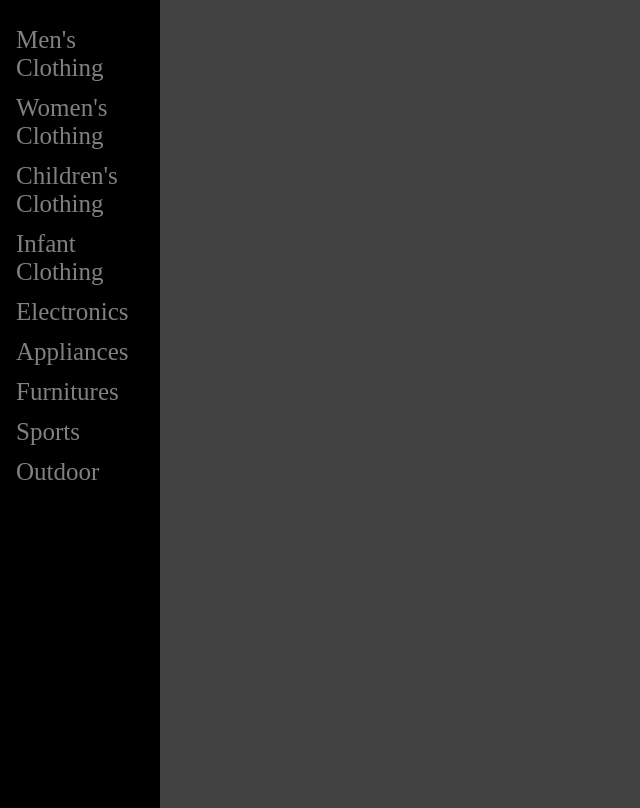
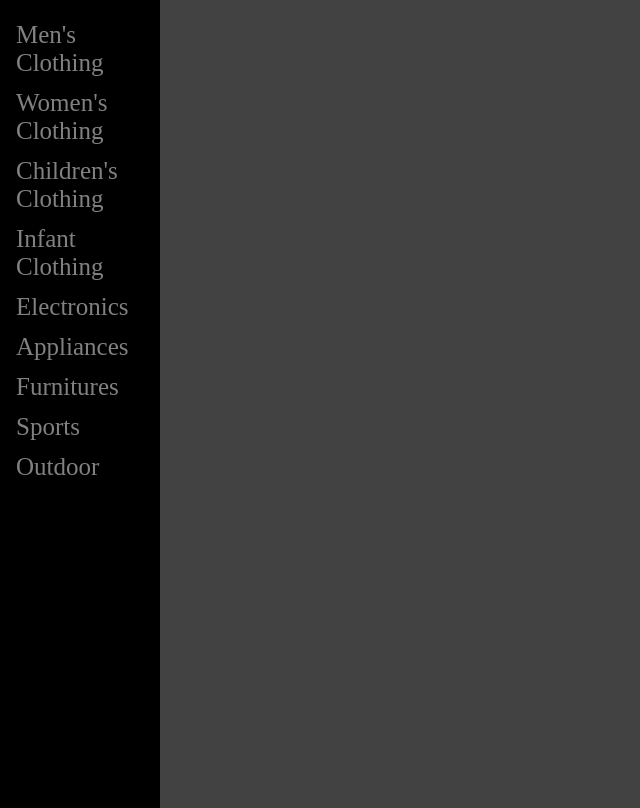
Before and after one commit to sharpnachos/OGS, a PHP site: page / in a window 1280 px wide. Shown: the part 67-875 px from the top of the page, without its empty margins (0-640 px from the left). Run offline with PHP 8.4, Linux system fonts and the light colour scheme.

Commit message:
Some tinkering

```diff
--- a/OGS/css/style.css
+++ b/OGS/css/style.css
@@ -3,6 +3,11 @@
   margin: 0;
   padding: 0;
   box-sizing: border-box;
+}
+
+.container{
+  margin:auto;
+  overflow: hidden;
 }
 
 #main-header{
@@ -53,12 +58,9 @@ body{
   height: 93.5%; /* Full-height: remove this if you want "auto" height */
   width: 160px; /* Set the width of the sidebar */
   position: fixed; /* Fixed Sidebar (stay in place on scroll) */
-  z-index: 0; /* Stay on top */
-  top: 67px;
-  left: 0;
   background-color: black; /* Black */
-  overflow-x: hidden; /* Disable horizontal scroll */
-  padding-top: 20px;
+  /*overflow-x: hidden; /* Disable horizontal scroll */
+  padding-top: 15px;
 }
 
 .sidenav a {
@@ -69,6 +71,11 @@ body{
   display: block;
 }
 
+/*Doesn't look good yet*/
+/*.sidenav li:nth-child(even){
+  text-align: right;
+}*/
+
 /* Can't get hover to work for some reason */
 .sidenav a.hover{
   color:white;
--- a/OGS/index.html
+++ b/OGS/index.html
@@ -16,6 +16,7 @@
 
     <aside class="sidenav">
         <!-- <h1>Categories</h1> -->
+        <div class="container">
             <ul>
                 <li><a href="#">Men's Clothing</a></li>
                 <li><a href="#">Women's Clothing</a></li>
@@ -27,6 +28,7 @@
                 <li><a href="#">Sports</a></li>
                 <li><a href="#">Outdoor</a></li>
             </ul>
+        </div>
     </aside>
 </body>
 </html>
```
Lines whose indentation alone changed are shown as unchanged.
